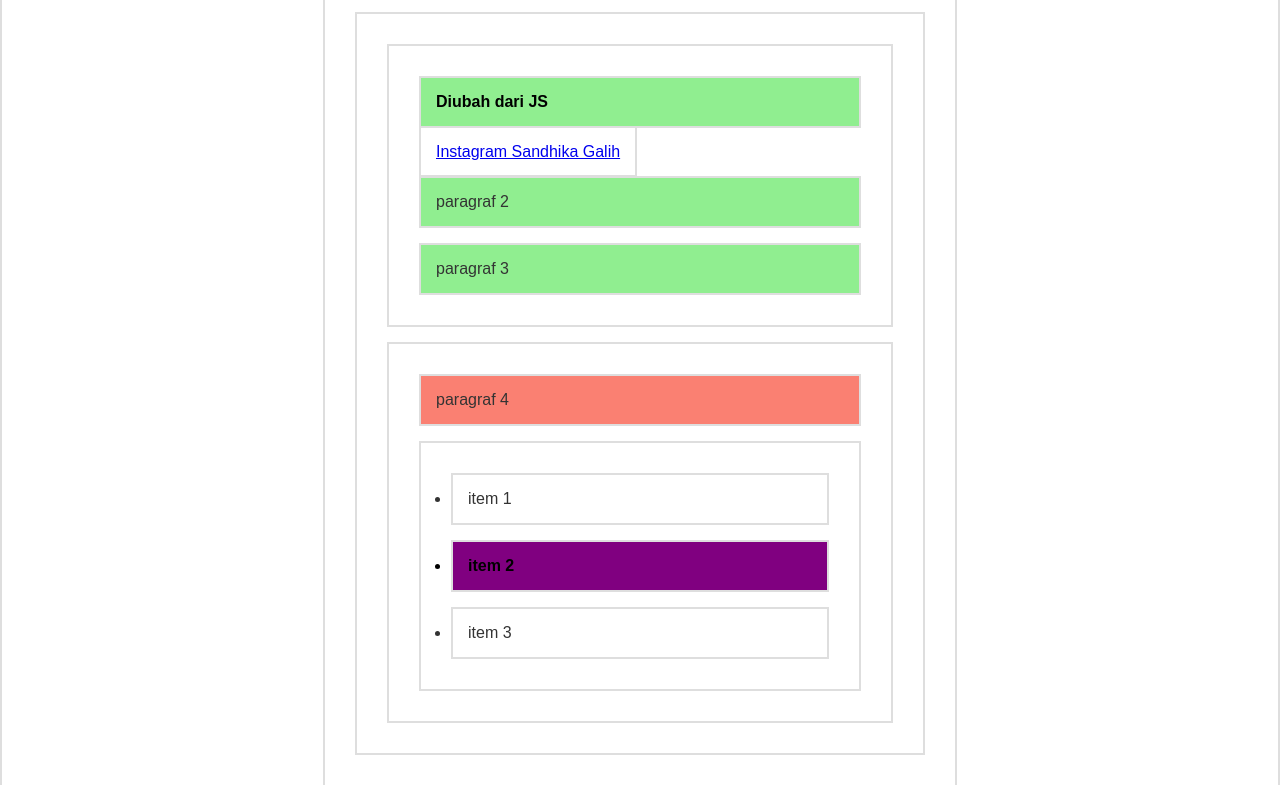
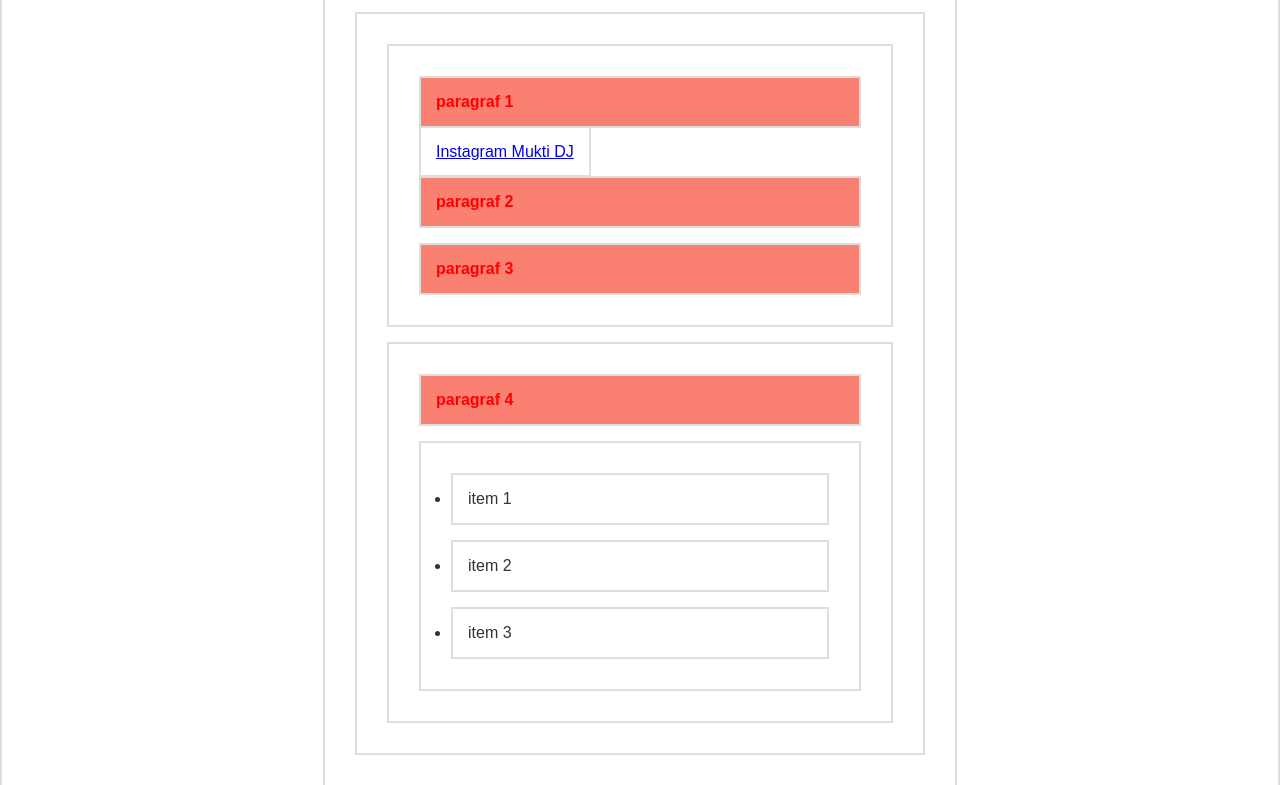
Before and after one commit to muktidj/learn-with-mr.sandhika, a plain HTML site: page dom-selection/index.html in a window 1280 px wide. Shown: the part 138-923 px from the top of the page. Drawn offline with Linux system fonts and the light colour scheme.

Commit message:
DOM selec 5. Mencoba menggunakan querySelectorAll kemudian menambahkan syntax css melalui js && merubah index html

```diff
--- a/dom-selection/index.html
+++ b/dom-selection/index.html
@@ -19,6 +19,8 @@
       font-family: sans-serif;
       color: #333;
     }
+
+
   </style>
 </head>
 <body>
@@ -27,7 +29,7 @@
   <div id="container">
       <section id="a">
           <p class="p1">paragraf 1</p>
-          <a href="http://instagram.com/sandhikagalih">Instagram Sandhika Galih</a>
+          <a href="http://instagram.com/muktidj">Instagram Mukti DJ</a>
           <p class="p2">paragraf 2</p>
           <p class="p3">paragraf 3</p>
       </section>
--- a/dom-selection/script.js
+++ b/dom-selection/script.js
@@ -1,3 +1,4 @@
+/*
 //DOM SELECTION
 //document.getElementById()
 const judul = document.getElementById("judul");
@@ -25,3 +26,14 @@ const li2 = document.querySelector('section#b ul li:nth-child(2)')
 li2.style.backgroundColor = "purple"
 li2.style.fontWeight = "bold"
 li2.style.color = "black";
+
+*/
+
+// document.querySelectorAll() -> nodeList
+const p = document.querySelectorAll('p')
+for(let i = 0; i < p.length; i++) {
+    p[i].style.backgroundColor = "salmon"
+    p[i].style.fontWeight = "bold"
+    p[i].style.color = "red"
+
+}
```
